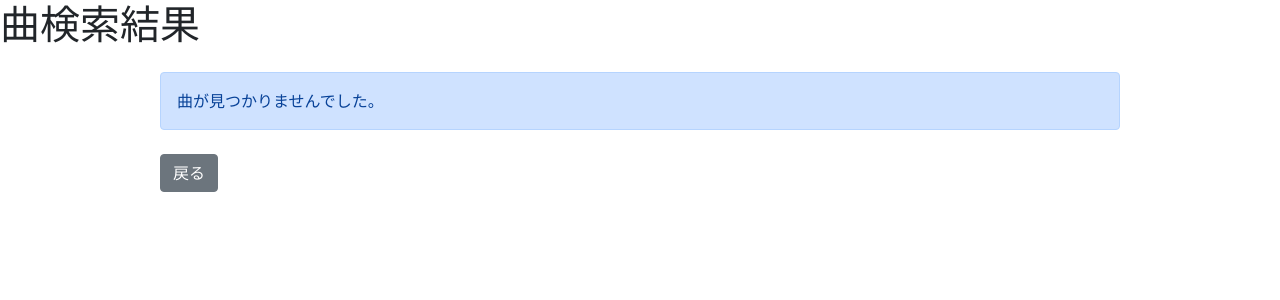
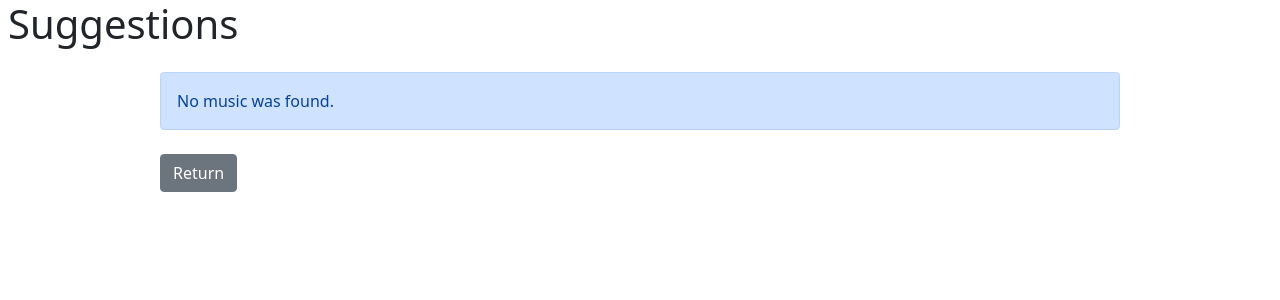
Before and after one commit to beyami/a02, a Flask app: template templates/suggest.html in a window 1280 px wide. Shown: the top 300 px of the page. Run offline with Flask 2, Linux system fonts and the light colour scheme; the template is opened without the code that fills it, so the values that code supplies are empty.

Commit message:
Bresult.html をbase.htmlを継承するように変更, すべてのページに微小なデザインの追加

```diff
--- a/templates/base.html
+++ b/templates/base.html
@@ -7,7 +7,7 @@
         <link href="https://cdn.jsdelivr.net/npm/bootstrap@5.0.2/dist/css/bootstrap.min.css" rel="stylesheet" integrity="sha384-EVSTQN3/azprG1Anm3QDgpJLIm9Nao0Yz1ztcQTwFspd3yD65VohhpuuCOmLASjC" crossorigin="anonymous">
     </head>
     <section class="content">
-        <header><h1>{% block header %}{% endblock %}</h1></header>
+        <header class="mx-2"><h1>{% block header %}{% endblock %}</h1></header>
         <div class="mx-auto mt-4 w-75">
             {% block content %}
             {% endblock %}
--- a/templates/index.html
+++ b/templates/index.html
@@ -1,13 +1,13 @@
 {% extends "base.html" %}
 
 {% block header %}
-    {% block title %}曲検索{%endblock%}
+    {% block title %}Search Songs{%endblock%}
 {% endblock %}
 
 {% block content%}
     <form method="POST" action="/">
-        <label for="song_name" class="form-label">曲名：</label>
+        <label for="song_name" class="form-label">Song Name</label>
         <input type="text" name="song_name" id="song_name" class="form-control">
-        <input type="submit" value="検索" class="btn btn-primary my-2">
+        <input type="submit" value="Search" class="btn btn-primary my-2">
     </form>
 {% endblock %}
--- a/templates/suggest.html
+++ b/templates/suggest.html
@@ -1,7 +1,7 @@
 {% extends "base.html" %}
 
 {% block header %}
-    {% block title %}曲検索結果{%endblock%}
+    {% block title %}Suggestions{%endblock%}
 {% endblock %}
 
 {% block content %}
@@ -13,13 +13,13 @@
                     <h6 class="artist card-subtitle">{{ song.artist }}</h6>
                     <form method="POST" action="/result">
                         <input type="hidden" name="song_id" value="{{ song.id }}">
-                        <button type="submit" class="btn btn-primary mt-2">詳細を見る</button>
+                        <button type="submit" class="btn btn-primary mt-2">Details</button>
                     </form>
                 </div>
             </div>
         {% endfor %}
     {% else %}
-        <p class="alert alert-primary" role="alert">曲が見つかりませんでした。</p>
+        <p class="alert alert-primary" role="alert">No music was found.</p>
     {% endif %}
-        <a href="/" class="btn btn-secondary mt-2">戻る</a>
+        <a href="/" class="btn btn-secondary mt-2">Return</a>
 {% endblock %}
```
Also changed, not shown: templates/result.html (+22 -20 lines).
